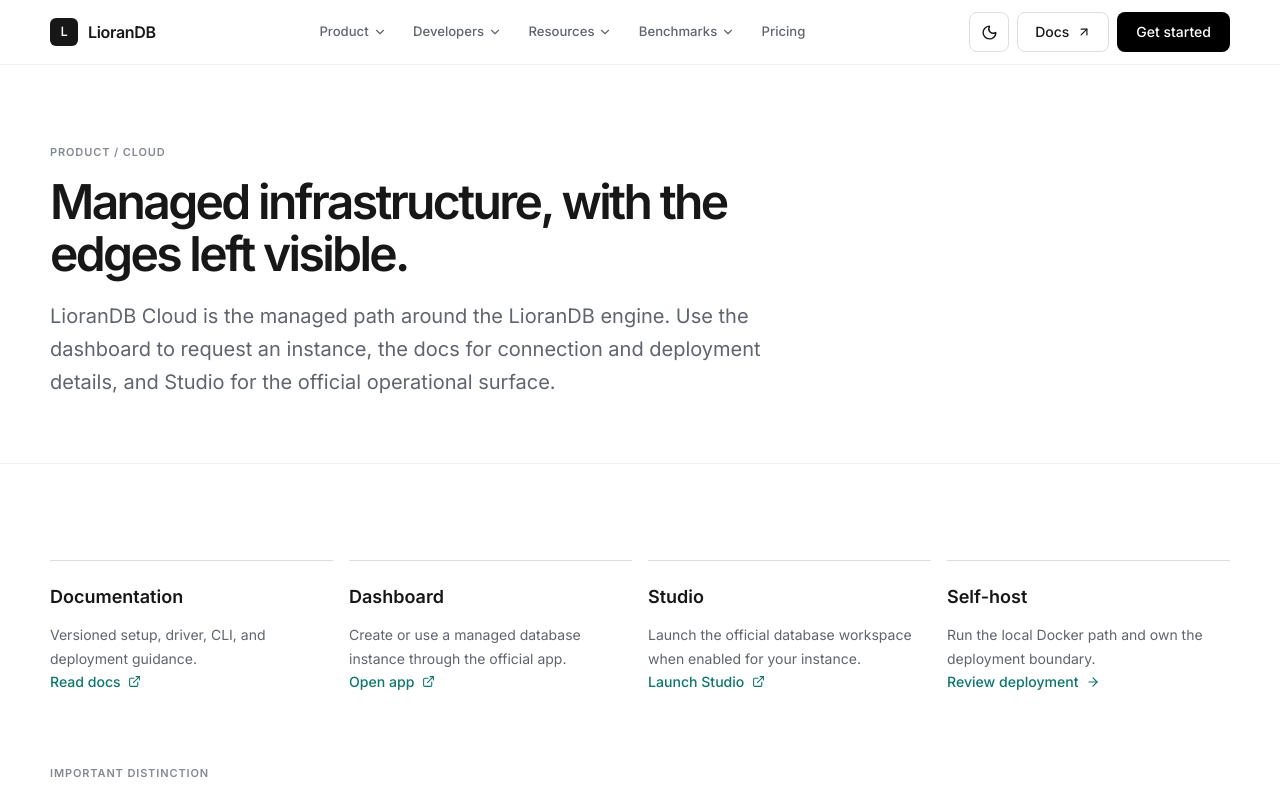
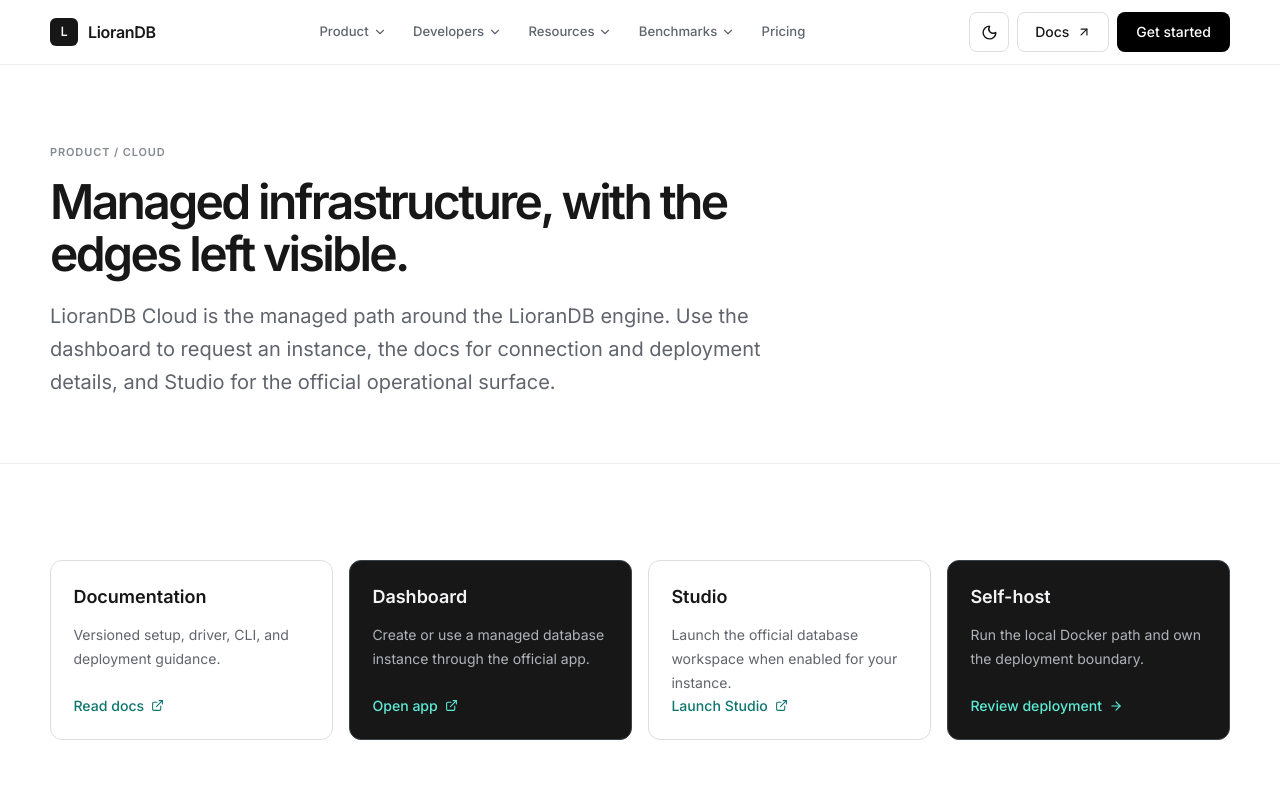
Before and after one commit to UltronTheAI/liorandb.com, a Next.js app: page /cloud in a window 1280 px wide. Shown: the top 789 px of the page. Built offline with nearby package versions, Linux system fonts and the light colour scheme.

Commit message:
feat: implement panel-card component for consistent card styling across the site

```diff
--- a/app/cookies/page.tsx
+++ b/app/cookies/page.tsx
@@ -28,7 +28,7 @@ export default function CookiesPage() {
       </p>
 
       <div className="my-6 grid gap-4 grid-cols-1 md:grid-cols-2">
-        <div className="rounded-[var(--radius-md)] border border-[var(--color-hairline-strong)] bg-[var(--color-surface-card)] p-4">
+        <div className="panel-card rounded-[var(--radius-md)] border border-[var(--color-hairline-strong)] bg-[var(--color-surface-card)] p-4">
           <div className="flex items-center gap-2 font-semibold text-[var(--color-ink)]">
             <ShieldCheck size={18} className="text-emerald-600 dark:text-emerald-400" />
             <span>Official Website (liorandb.com)</span>
@@ -38,7 +38,7 @@ export default function CookiesPage() {
           </p>
         </div>
 
-        <div className="rounded-[var(--radius-md)] border border-[var(--color-hairline-strong)] bg-[var(--color-surface-card)] p-4">
+        <div className="panel-card rounded-[var(--radius-md)] border border-[var(--color-hairline-strong)] bg-[var(--color-surface-card)] p-4">
           <div className="flex items-center gap-2 font-semibold text-[var(--color-ink)]">
             <CheckCircle2 size={18} className="text-[var(--color-accent)]" />
             <span>App Subdomain (app.liorandb.com)</span>
--- a/app/globals.css
+++ b/app/globals.css
@@ -130,8 +130,11 @@ a:focus-visible, button:focus-visible { outline: 2px solid var(--color-accent);
 
 .panel { display: flex; min-width: 0; min-height: 100%; flex-direction: column; border-top: 1px solid var(--color-hairline-strong); padding: 1.4rem 0 1.6rem; }
 .grid > .panel { align-self: stretch; height: 100%; }
+.panel-card { min-width: 0; border: 1px solid var(--color-hairline-strong); border-radius: var(--radius-lg); padding: 1.4rem; background: var(--color-canvas); color: var(--color-ink); }
+.panel-card:nth-child(even) { --color-ink: #f4f4f6; --color-body: #b0b4ba; --color-muted: #a8adb5; --color-hairline: #303640; --color-hairline-strong: #3b434d; --color-surface-card: #161d24; --color-surface-soft: #20272f; --color-primary: #f4f4f6; --color-primary-active: #ffffff; --color-on-primary: #0b1117; --color-accent: #5eead4; --color-accent-strong: #5eead4; --color-warning: #fbbf24; border-color: var(--color-hairline-strong); background: var(--color-surface-dark); color: var(--color-ink); }
+.panel-card[class*="border-t-"] { border-top-color: var(--color-accent); }
+.panel-card:hover, .panel-card:nth-child(even):hover { border-color: var(--color-accent); }
 .panel > .inline-link:last-child, .panel > .btn-primary:last-child, .panel > .btn-secondary:last-child { margin-top: auto; }
-.panel:hover { border-top-color: var(--color-accent); }
 .icon-plate { display: inline-flex; color: var(--color-accent-strong); }
 .pill, .feature-status { display: inline-flex; width: fit-content; color: var(--color-muted); font-family: var(--font-code); font-size: .67rem; line-height: 1.3; }
 .pill { text-transform: uppercase; letter-spacing: .06em; }
@@ -139,7 +142,9 @@ a:focus-visible, button:focus-visible { outline: 2px solid var(--color-accent);
 .pill--amber { color: var(--color-warning); }
 .feature-status { text-transform: none; }
 .plan-highlight { border-top: 1px solid var(--color-hairline); padding-top: .65rem; color: var(--color-body); font-size: .8rem; line-height: 1.5; }
-.stat-card { border-top: 1px solid var(--color-hairline-strong); padding: 1rem 0 1.25rem; }
+.stat-card { min-width: 0; border: 1px solid var(--color-hairline-strong); border-radius: var(--radius-lg); padding: 1rem; background: var(--color-canvas); color: var(--color-ink); }
+.grid > .stat-card { align-self: stretch; }
+.grid > .stat-card:nth-child(even) { --color-ink: #f4f4f6; --color-body: #b0b4ba; --color-muted: #a8adb5; --color-hairline: #303640; --color-hairline-strong: #3b434d; --color-surface-card: #161d24; --color-surface-soft: #20272f; --color-primary: #f4f4f6; --color-primary-active: #ffffff; --color-on-primary: #0b1117; --color-accent: #5eead4; --color-accent-strong: #5eead4; --color-warning: #fbbf24; border-color: var(--color-hairline-strong); background: var(--color-surface-dark); color: var(--color-ink); }
 .stat-card__value { margin-top: .7rem; color: var(--color-ink); font-family: var(--font-code); font-size: clamp(1.35rem, 2.5vw, 2rem); font-weight: 500; letter-spacing: -.06em; }
 .inline-link { display: inline-flex; align-items: center; gap: .45rem; color: var(--color-accent-strong); font-size: .88rem; font-weight: 500; }
 .inline-link:hover { color: var(--color-accent); text-decoration: underline; text-underline-offset: 4px; }
--- a/components/site/ui.tsx
+++ b/components/site/ui.tsx
@@ -15,7 +15,7 @@ export function SectionHeading({ eyebrow, title, description, align = "left" }:
 }
 
 export function Panel({ children, className = "" }: { children: ReactNode; className?: string }) {
-  return <div className={`panel ${className}`}>{children}</div>;
+  return <div className={`panel panel-card ${className}`}>{children}</div>;
 }
 
 export function Pill({ children, tone = "neutral" }: { children: ReactNode; tone?: "neutral" | "green" | "amber" }) {
```
Also changed, not shown: 1 other file (tests, documents, lock files or other folders).
